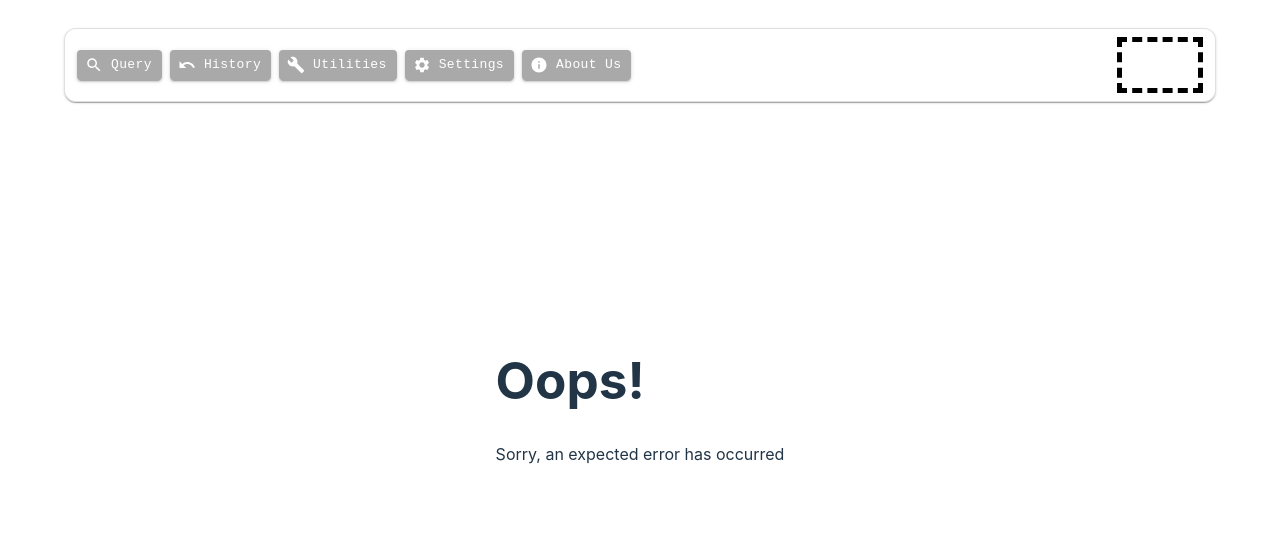
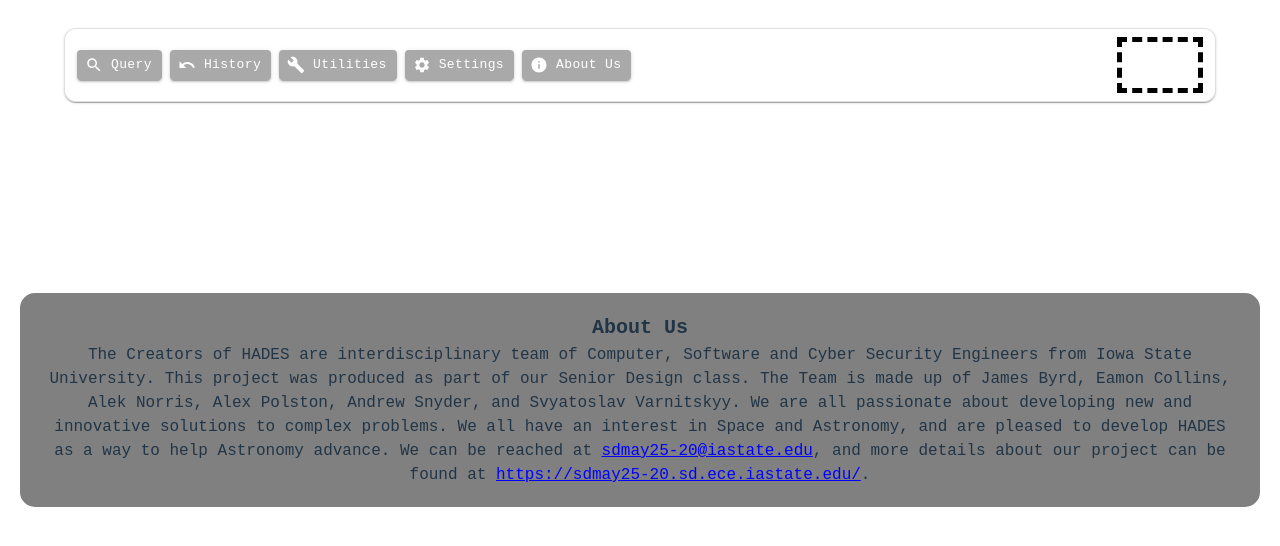
Before and after one commit to Anorris98/Hebse-Database, a React (Vite) app in the folder senior-design/: page /About_Us in a window 1280 px wide. Shown: the top 546 px of the page. Built offline with nearby package versions, Linux system fonts and the light colour scheme.

Commit message:
working about us draft

```diff
--- a/senior-design/src/app/routes.tsx
+++ b/senior-design/src/app/routes.tsx
@@ -2,12 +2,14 @@
 import {ErrorPage} from "../components/ErrorPage/error-page.tsx";
 import {Query} from "../components/Query/query.tsx";
 import {Utilities} from "../components/Utilities/Utilities.tsx";
+import {About_Us} from "../components/About_Us/About_Us.tsx";
 
 const App = () => {
     return (
         <Routes>
             <Route path='/' element={<Query/>}/>
             <Route path='/Utilities' element={<Utilities/>}/>
+            <Route path='/About_Us' element={<About_Us/>}/>
             <Route path='*' element={<ErrorPage/>}/>
         </Routes>
     )
--- /dev/null
+++ b/senior-design/src/components/About_Us/About_Us.tsx
@@ -0,0 +1,26 @@
+import Box from "@mui/material/Box";
+
+export const About_Us = () => {
+    return (
+        <Box
+            sx={{
+                backgroundColor: "gray",
+                borderRadius: "15px",
+                maxWidth: "lg",
+                width: "100%",
+                fontFamily: "monospace",
+                padding: "20px",
+                marginTop: "0px", // Ensures there's no margin at the top
+                paddingTop: "20px", // Removes padding at the top
+                textAlign: "center",
+            }}
+        >
+            <Box sx={{ fontSize: '20px', fontWeight: 'bold' }}>
+                About Us
+            </Box>
+            <Box sx={{ fontSize: '16px' }}>
+            The Creators of HADES are interdisciplinary team of Computer, Software and Cyber Security Engineers from Iowa State University. This project was produced as part of our Senior Design class. The Team is made up of James Byrd, Eamon Collins, Alek Norris, Alex Polston, Andrew Snyder, and Svyatoslav Varnitskyy. We are all passionate about developing new and innovative solutions to complex problems. We all have an interest in Space and Astronomy, and are pleased to develop HADES as a way to help Astronomy advance. We can be reached at <a href="mailto:sdmay25-20@iastate.edu" style={{ color: 'blue', textDecoration: 'underline' }}>sdmay25-20@iastate.edu</a>, and more details about our project can be found at <a href="https://sdmay25-20.sd.ece.iastate.edu/" target="_blank" rel="noopener noreferrer" style={{ color: 'blue', textDecoration: 'underline' }}>https://sdmay25-20.sd.ece.iastate.edu/</a>.
+            </Box>
+        </Box>
+    );
+};
--- a/senior-design/src/components/NavigationBar/NavBar.tsx
+++ b/senior-design/src/components/NavigationBar/NavBar.tsx
@@ -62,7 +62,8 @@
                             <StyledButton variant="contained" size="small" startIcon={<Settings/>}>
                                 Settings
                             </StyledButton>
-                            <StyledButton variant="contained" size="small" startIcon={<Info/>}>
+                            <StyledButton variant="contained" size="small" startIcon={<Info/>}
+                                onClick={() => navigate("/About_Us")}>
                                 About Us
                             </StyledButton>
                         </Box>
```
